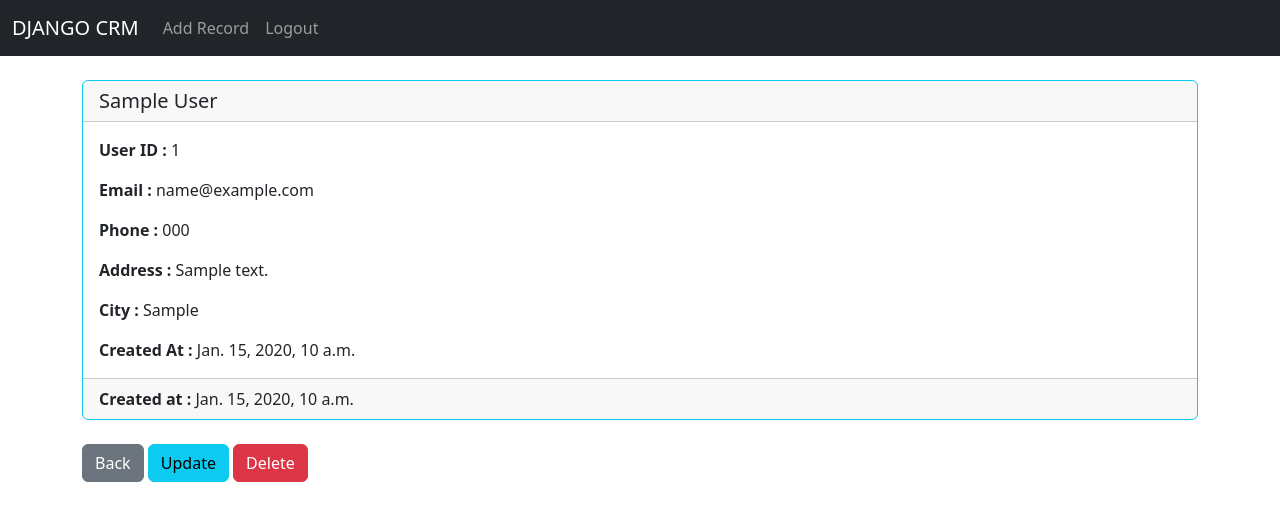
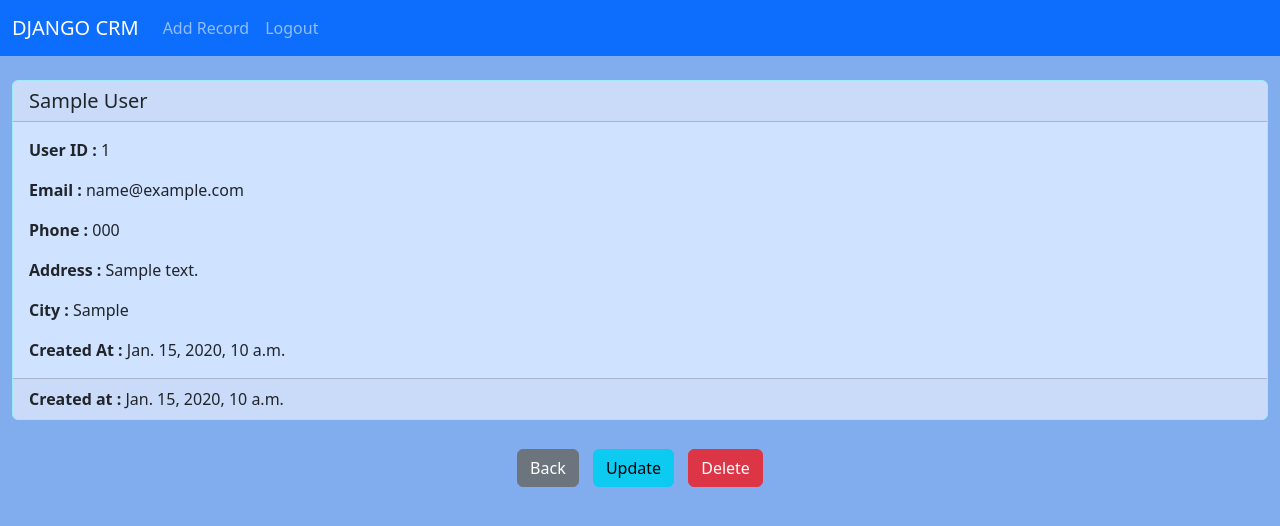
Before and after one commit to TanishqSwami03/Django-CRM-, a Django app: page /record/1 in a window 1280 px wide. Shown: the top 526 px of the page. Run offline with Django 4.2, Linux system fonts and the light colour scheme; a user stored in the database is signed in; tables that the repository leaves empty hold one stand-in row (values such as "Sample post").

```diff
--- a/crm/crm/settings.py
+++ b/crm/crm/settings.py
@@ -122,6 +122,10 @@ USE_TZ = True
 
 STATIC_URL = 'static/'
 
+STATICFILES_DIRS = [
+    BASE_DIR, "static"
+]
+
 # Default primary key field type
 # https://docs.djangoproject.com/en/4.1/ref/settings/#default-auto-field
 
--- /dev/null
+++ b/crm/static/custom.css
@@ -0,0 +1,3 @@
+.card{
+    background-color: #5585cc;
+}
--- /dev/null
+++ b/crm/static/style.css
@@ -0,0 +1,23 @@
+body{
+    background-color: #81acee;
+}
+
+@media (min-width: 576px){
+.container{
+    max-width: 737px;
+}
+}
+
+/* record.html */
+.card{
+    background-color: #cfe2ff;
+}
+
+.record-buttons{
+    text-align: center;
+
+}
+
+.record-buttons a {
+    margin: 5px;
+}
--- a/crm/website/templates/base.html
+++ b/crm/website/templates/base.html
@@ -3,15 +3,16 @@
 
 <head>
     <meta charset="utf-8">
-    <meta name="viewport" content="width=device-width, initial-scale=1">
+    <meta name="viewport" content="width=device-width, initial-scale=1.0, maximum-scale=1.0, user-scalable=no">
     <title>Django CRM</title>
     <link href="https://cdn.jsdelivr.net/npm/bootstrap@5.3.0/dist/css/bootstrap.min.css" rel="stylesheet"
         integrity="sha384-9ndCyUaIbzAi2FUVXJi0CjmCapSmO7SnpJef0486qhLnuZ2cdeRhO02iuK6FUUVM" crossorigin="anonymous">
+    <link rel="stylesheet" href="/static/style.css">
 </head>
 
 <body>
     {% include 'navbar.html' %}
-    <div class="container">
+    <div class="container-xxl">
         <br>
         {% if messages %}
 
--- a/crm/website/templates/home.html
+++ b/crm/website/templates/home.html
@@ -5,9 +5,9 @@
 
 {% if user.is_authenticated %}
 
-<table class="table table-dark table-striped table-hover table-bordered border-primary-subtle">
+<table class="table table-primary table-hover table-striped-columns table-bordered border-primary-subtle">
     <thead>
-        <tr>
+        <tr class="table-active">
             <th scope="col">ID</th>
             <th scope="col">Name</th>
             <th scope="col">Email</th>
@@ -18,7 +18,7 @@
             <th scope="col">Created At</th>
         </tr>
     </thead>
-    <tbody>
+    <tbody class="table-group-divider">
         {% if records %}
         {% for record in records %}
 
--- a/crm/website/templates/navbar.html
+++ b/crm/website/templates/navbar.html
@@ -1,4 +1,4 @@
-<nav class="navbar navbar-expand-lg navbar-dark bg-dark">
+<nav class="navbar navbar-expand-lg navbar-dark bg-primary">
     <div class="container-fluid">
         <a class="navbar-brand" href="{% url 'home' %}">DJANGO CRM</a>
         <button class="navbar-toggler" type="button" data-bs-toggle="collapse" data-bs-target="#navbarSupportedContent"
--- a/crm/website/templates/record.html
+++ b/crm/website/templates/record.html
@@ -2,7 +2,7 @@
 
 {% block content %}
 
-<div class="card border-info">
+<div class="card border-info border-info-subtle">
     <h5 class="card-header">
         {{user_record.first_name}} {{user_record.last_name}}
     </h5>
@@ -37,7 +37,7 @@
 
 <br>
 
-<div>
+<div class="record-buttons">
     <a href="{% url 'home' %}" class="btn btn-secondary">Back</a>
     <a href="{% url 'update_record' user_record.id %}" class="btn btn-info">Update</a>
     <a href="{% url 'delete_record' user_record.id %}" class="btn btn-danger">Delete</a>
```
Also changed, not shown: Notes.txt (+16 -2 lines).
